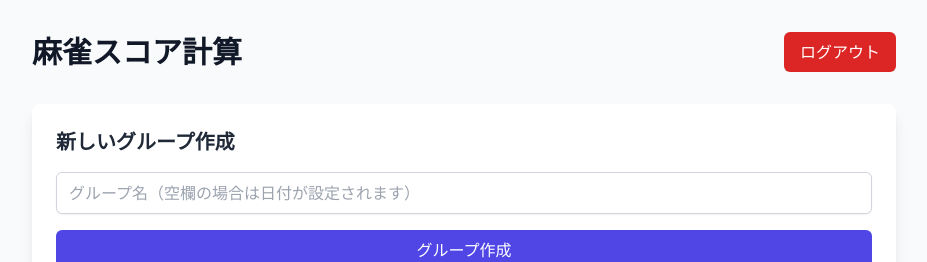
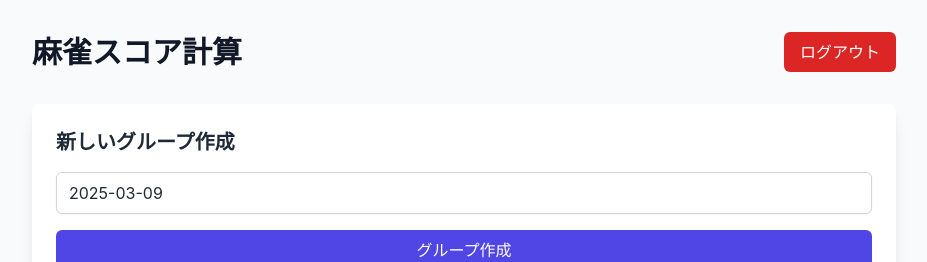
Before and after one commit to henpe04tokyo/my-app, a React (Create React App) app: page /#/ in a window 1280 px wide. Shown: the top 262 px of the page, without its empty margins (176-1103 px from the left). Built offline with nearby package versions, Linux system fonts and the light colour scheme; no server answers; the database is empty; sample sign-in values are in the browser's storage.

Commit message:
変更内容の説明

```diff
--- a/src/Dashboard.jsx
+++ b/src/Dashboard.jsx
@@ -1,7 +1,8 @@
+// src/Dashboard.jsx
 import React, { useState, useEffect } from 'react';
 import { useNavigate, useParams, useLocation } from 'react-router-dom';
-import { collection, addDoc, doc, updateDoc, query, where, getDocs } from 'firebase/firestore';
-import { getAuth, signOut, onAuthStateChanged } from 'firebase/auth';
+import { collection, doc, updateDoc, query, where, getDocs } from 'firebase/firestore';
+import { getAuth, onAuthStateChanged } from 'firebase/auth';
 import { db } from './firebase';
 import Analysis from './Analysis';
 import { settings, calculateFinalScoresFromInputs, recalcFinalStats } from './utils/scoreCalculation';
@@ -22,13 +23,16 @@ const GroupDetail = ({
   updateGroupInFirebase, navigate
 }) => {
 
-  // 修正版の addGameScore 関数
+// addGameScore 関数の修正部分
 const addGameScore = () => {
   const { rank1, rank2, rank3, rank4 } = currentGameScore;
   if (!currentGroup || [rank1, rank2, rank3, rank4].some(v => v === '')) return;
 
-  // 持ち点から最終スコアを計算
-  const finalScoresObj = calculateFinalScoresFromInputs(currentGameScore);
+  // 現在のグループの順位点設定を取得
+  const rankPoints = currentGroup.settings?.rankPoints || [0, 10, -10, -30];
+
+  // 持ち点から最終スコアを計算 - ここで正しい rankPoints を渡す
+  const finalScoresObj = calculateFinalScoresFromInputs(currentGameScore, rankPoints);
   const finalScores = {
     rank1: finalScoresObj[0],
     rank2: finalScoresObj[1],
@@ -374,18 +378,6 @@ const Dashboard = () => {
     }
   };
 
-  // オプション文字列から順位点配列を取得するヘルパー関数
-  const getRankPointsFromOption = (option) => {
-    switch (option) {
-      case '5-10': return [0, 5, -5, -10];
-      case '5-15': return [0, 5, -5, -15];
-      case '10-20': return [0, 10, -10, -20];
-      case '20-30': return [0, 20, -20, -30];
-      case '10-30':
-      default: return [0, 10, -10, -30];
-    }
-  };
-
   // ローディング中の表示
   if (loading) {
     return (
--- a/src/GroupDetail.jsx
+++ b/src/GroupDetail.jsx
@@ -57,7 +57,15 @@ function GroupDetail() {
     rank4: ''
   });
 
-  // グループデータを取得する
+  function getTodayDate() {
+    const today = new Date();
+    const year = today.getFullYear();
+    const month = String(today.getMonth() + 1).padStart(2, '0');
+    const day = String(today.getDate()).padStart(2, '0');
+    return `${year}-${month}-${day}`;
+  }
+
+ // useEffect内の日付設定部分を修正
 useEffect(() => {
   const fetchGroupData = async () => {
     try {
@@ -86,8 +94,23 @@ function GroupDetail() {
         setPlayers(groupData.players);
       }
 
+      // 日付の設定 - もし日付がなければ今日の日付をセット
       if (groupData.date) {
         setBasicDate(groupData.date);
+      } else {
+        const today = getTodayDate();
+        setBasicDate(today);
+
+        // グループデータにも日付を追加して更新
+        groupData.date = today;
+        groupData.name = groupData.name || today;
+
+        // Firestoreを更新
+        const docRef = doc(db, "groups", groupId);
+        await updateDoc(docRef, {
+          date: today,
+          name: groupData.name
+        });
       }
 
       if (groupData.settings) {
@@ -135,8 +158,12 @@ const handleAddGame = () => {
     return;
   }
 
-  // 持ち点から最終スコアを計算
-  const finalScoresObj = calculateFinalScoresFromInputs(currentGameScore);
+  // 現在のグループの設定から順位点を取得
+  const rankPoints = group.settings?.rankPoints || [0, 10, -10, -30];
+  console.log("使用する順位点:", rankPoints); // デバッグ用
+
+  // 持ち点から最終スコアを計算 - 正しい rankPoints を渡す
+  const finalScoresObj = calculateFinalScoresFromInputs(currentGameScore, rankPoints);
   const finalScores = {
     rank1: finalScoresObj[0],
     rank2: finalScoresObj[1],
--- a/src/Home.jsx
+++ b/src/Home.jsx
@@ -6,9 +6,19 @@ import { getAuth, onAuthStateChanged, signOut } from 'firebase/auth';
 import { useNavigate } from 'react-router-dom';
 import SEO from './components/Dashboard/SEO/SEO';
 
+// 今日の日付を "YYYY-MM-DD" 形式で取得する関数
+function getTodayDate() {
+  const today = new Date();
+  const year = today.getFullYear();
+  const month = String(today.getMonth() + 1).padStart(2, '0');
+  const day = String(today.getDate()).padStart(2, '0');
+  return `${year}-${month}-${day}`;
+}
+
 function Home() {
   const navigate = useNavigate();
-  const [groupName, setGroupName] = useState('');
+  // デフォルトで今日の日付を設定
+  const [groupName, setGroupName] = useState(getTodayDate());
   const [groups, setGroups] = useState([]);
   const [currentUser, setCurrentUser] = useState(null);
   const [deleteConfirmId, setDeleteConfirmId] = useState(null); // 削除確認用のステート
@@ -56,12 +66,14 @@ function Home() {
     // グループ名が空の場合は、現在の日付をデフォルト名として設定
     let name = groupName.trim();
     if (!name) {
-      const today = new Date();
-      name = `${today.getFullYear()}-${String(today.getMonth() + 1).padStart(2, '0')}-${String(today.getDate()).padStart(2, '0')}`;
+      name = getTodayDate();
     }
+
+    const today = getTodayDate();
 
     const newGroup = {
       name: name,
+      date: today, // 日付フィールドも追加
       createdAt: new Date().toISOString(),
       userId: currentUser.uid,
       // 基本的なデータ構造を初期化
--- a/src/components/Dashboard/ChipSettings.jsx
+++ b/src/components/Dashboard/ChipSettings.jsx
@@ -1,4 +1,5 @@
 import React from 'react';
+import { getRankPointsFromOption } from '../../utils/scoreCalculation';
 
 const ChipSettings = ({
   chipDistribution,
@@ -93,6 +94,8 @@ const ChipSettings = ({
                   const selectedPointsObj = rankPointOptions.find(opt => opt.value === selectedOption);
                   const rankPoints = selectedPointsObj ? selectedPointsObj.points : [0, 10, -10, -30];
 
+                  console.log(`順位点設定を変更: ${selectedOption}`, rankPoints);
+
                   const updatedGroup = {
                     ...currentGroup,
                     settings: {
--- a/src/components/Dashboard/PlayerSettings.jsx
+++ b/src/components/Dashboard/PlayerSettings.jsx
@@ -1,4 +1,13 @@
-import React from 'react';
+import React, { useEffect } from 'react';
+
+// 今日の日付を "YYYY-MM-DD" 形式で取得する関数
+function getTodayDate() {
+  const today = new Date();
+  const year = today.getFullYear();
+  const month = String(today.getMonth() + 1).padStart(2, '0');
+  const day = String(today.getDate()).padStart(2, '0');
+  return `${year}-${month}-${day}`;
+}
 
 const PlayerSettings = ({
   basicDate,
@@ -12,6 +21,36 @@ const PlayerSettings = ({
   setGroups,
   updateGroupInFirebase
 }) => {
+  // コンポーネントがマウントされたときに、もし日付が未設定なら今日の日付をセット
+  useEffect(() => {
+    if (!basicDate) {
+      const today = getTodayDate();
+      setBasicDate(today);
+
+      // 現在のグループが存在し、かつ日付が未設定の場合は更新
+      if (currentGroup) {
+        const updatedGroup = {
+          ...currentGroup,
+          date: today,
+          // グループ名も日付にする（もし名前がない場合）
+          name: currentGroup.name || today
+        };
+
+        if (setCurrentGroup) {
+          setCurrentGroup(updatedGroup);
+        }
+
+        if (groups && setGroups) {
+          setGroups(groups.map(g => (g.id === currentGroup.id ? updatedGroup : g)));
+        }
+
+        if (updateGroupInFirebase) {
+          updateGroupInFirebase(updatedGroup);
+        }
+      }
+    }
+  }, [basicDate, setBasicDate, currentGroup, setCurrentGroup, groups, setGroups, updateGroupInFirebase]);
+
   // 安全にアクセスするためのヘルパー関数
   const safeUpdate = (updatedData) => {
     try {
--- a/src/utils/scoreCalculation.js
+++ b/src/utils/scoreCalculation.js
@@ -7,6 +7,22 @@ export const settings = {
   rankPoints: [0, 10, -10, -30], // デフォルトは10-30
   rankPointOption: '10-30' // デフォルトの順位点オプション
 };
+
+/**
+ * 順位点オプションから対応する順位点配列を取得
+ * @param {string} option - 順位点オプション (例: '10-30')
+ * @returns {Array} - 順位点配列
+ */
+export function getRankPointsFromOption(option) {
+  switch (option) {
+    case '5-10': return [0, 5, -5, -10];
+    case '5-15': return [0, 5, -5, -15];
+    case '10-20': return [0, 10, -10, -20];
+    case '20-30': return [0, 20, -20, -30];
+    case '10-30':
+    default: return [0, 10, -10, -30];
+  }
+}
 
 /**
  * 「五捨六入」：入力された持ち点を下3桁で丸め、千点単位の整数値として返す
```
Lines whose indentation alone changed are shown as unchanged.
